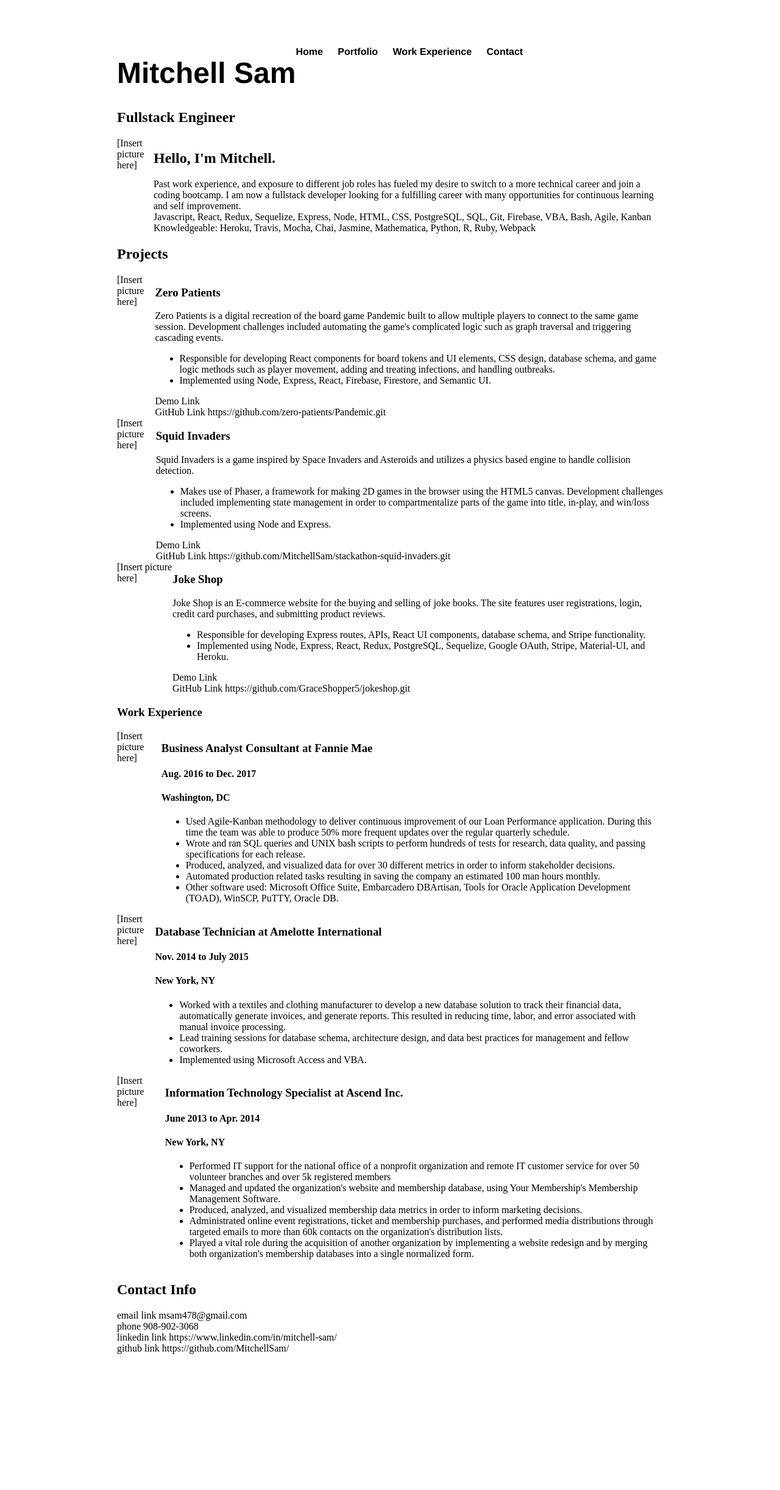
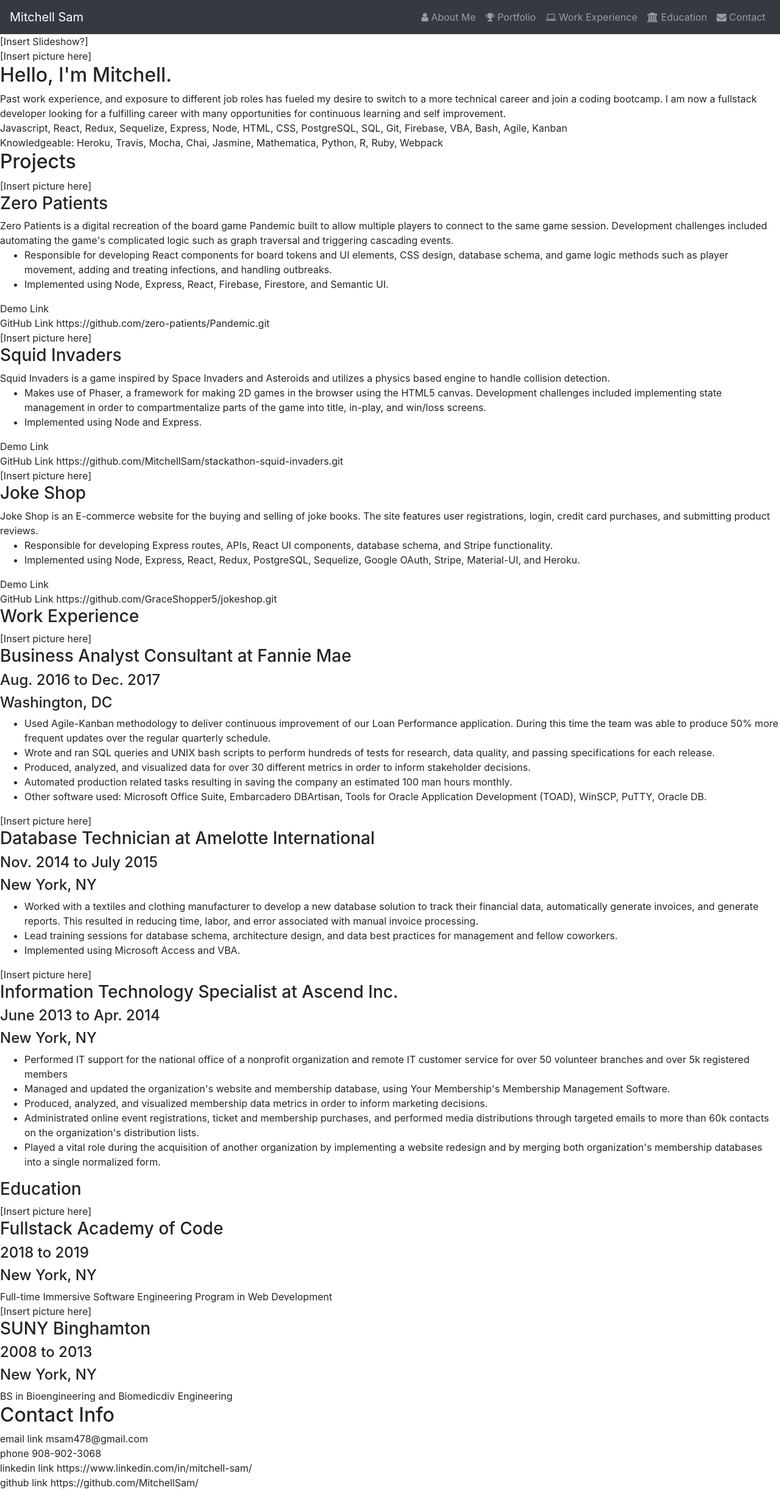
Before and after one commit to MitchellSam/MitchellSam.github.io, a plain HTML site: page index.html in a window 1280 px wide. Shown: the whole page at 61% size. Before the commit the page ends 2280 px from the top, so only its background shows below. Drawn offline with nearby package versions, Linux system fonts and the light colour scheme.

Commit message:
redo CSS with bootstrap, navbar done

```diff
--- a/index.html
+++ b/index.html
@@ -1,35 +1,60 @@
-<!DOCTYPE html>
-<html>
+<!doctype html>
+<html lang="en">
   <head>
-    <meta charset='utf-8'>
-    <meta name='viewport' content='width=device-width initial-scale=1.0'>
+    <meta charset="utf-8">
+    <meta name="viewport" content="width=device-width, initial-scale=1, shrink-to-fit=no">
+
+    <!-- Bootstrap CSS -->
+    <link rel="stylesheet" href="https://stackpath.bootstrapcdn.com/bootstrap/4.3.1/css/bootstrap.min.css" integrity="sha384-ggOyR0iXCbMQv3Xipma34MD+dH/1fQ784/j6cY/iJTQUOhcWr7x9JvoRxT2MZw1T" crossorigin="anonymous">
+
+    <!-- Font Awesome Icons -->
+    <link rel="stylesheet" href="https://cdnjs.cloudflare.com/ajax/libs/font-awesome/4.7.0/css/font-awesome.min.css">
+
+    <!-- Custom CSS -->
+    <link rel="stylesheet" type="text/css" href="/style.css">
+
     <title>Mitchell Sam</title>
-    <link rel="stylesheet" href="/style.css" />
-    <!-- <script defer src="/bundle.js"></script> -->
   </head>
   <body>
-    <!-- <div id="app"></div> -->
-    <a name="home"></a>
-
     <div id="app">
 
-      <div id="header">
-        <div>
-          <h1>Mitchell Sam</h1>
-          <h2>Fullstack Engineer</h2>
+      <!-- Navbar -->
+      <nav class="navbar navbar-expand-md navbar-dark bg-dark sticky-top">
+        <a class="navbar-brand" href="#">Mitchell Sam</a>
+        <button class="navbar-toggler" type="button" data-toggle="collapse" data-target="#navbarNav" aria-controls="navbarNav" aria-expanded="false" aria-label="Toggle navigation">
+          <span class="navbar-toggler-icon"></span>
+        </button>
+        <div class="collapse navbar-collapse justify-content-end" id="navbarNav">
+          <ul class="navbar-nav">
+            <li class="nav-item">
+              <a class="nav-link" href="#about" class="button"><i class="fa fa-user"></i> About Me</a>
+            </li>
+            <li class="nav-item">
+              <a class="nav-link" href="#portfolio" class="button"><i class="fa fa-trophy"></i> Portfolio</a>
+            </li>
+            <li class="nav-item">
+              <a class="nav-link" href="#work-exp" class="button"><i class="fa fa-laptop"></i> Work Experience</a>
+            </li>
+            <li class="nav-item">
+              <a class="nav-link" href="#education" class="button"><i class="fa fa-university"></i> Education</a>
+            </li>
+            <li class="nav-item">
+              <a class="nav-link" href="#contact" class="button"><i class="fa fa-envelope"></i> Contact</a>
+            </li>
+          </ul>
         </div>
-        <nav>
-          <ul>
-            <li><a href="#home">Home</a></li>
-            <li><a href="#portfolio">Portfolio</a></li>
-            <li><a href="#work-exp">Work Experience</a></li>
-            <li><a href="#contact">Contact</a></li>
-          </ul>
       </nav>
-      </div>
 
-      <div id="intro">
-        <div class="intro">
+      <!-- Content -->
+      <div class="main">
+
+        <!-- Home -->
+        <a class="anchor" name="home"></a>
+        <div>[Insert Slideshow?]</div>
+
+        <!-- About -->
+        <div class="about-container">
+          <a class="anchor" name="about"></a>
           <div id="portrait">[Insert picture here]</div>
           <div id="bio">
             <h2>Hello, I'm Mitchell.</h2>
@@ -38,13 +63,13 @@
             <div>Knowledgeable: Heroku, Travis, Mocha, Chai, Jasmine, Mathematica, Python, R, Ruby, Webpack</div>
           </div>
         </div>
-      </div>
 
-      <div id="portfolio">
-        <a name="portfolio"></a>
-        <h2 id="portfolio-header">Projects</h2>
+        <!-- Portfolio -->
+        <div class="portfolio-container">
+          <a class="anchor" name="portfolio"></a>
+          <h2>Projects</h2>
 
-        <div class="portfolio" id="portfolio-1">
+          <div class="portfolio-item" id="portfolio-1">
             <div class="Portfolio-picture">[Insert picture here]</div>
             <div class="portfolio-content">
               <h3>Zero Patients</h3>
@@ -58,7 +83,7 @@
             </div>
           </div>
 
-        <div class="portfolio" id="portfolio-2">
+          <div class="portfolio-item" id="portfolio-2">
             <div class="Portfolio-picture">[Insert picture here]</div>
             <div class="portfolio-content">
               <h3>Squid Invaders</h3>
@@ -72,7 +97,7 @@
             </div>
           </div>
 
-        <div class="portfolio" id="portfolio-3">
+          <div class="portfolio-item" id="portfolio-3">
             <div class="Portfolio-picture">[Insert picture here]</div>
             <div class="portfolio-content">
               <h3>Joke Shop</h3>
@@ -88,10 +113,12 @@
 
         </div>
 
-      <div id="work-exp">
-        <a name="work-exp"></a>
-        <h3 id="work-exp-header">Work Experience</h3>
-        <div class="work-exp" id="work-exp-1">
+        <!-- Work Exp -->
+        <div class="work-exp-container">
+          <a class="anchor" name="work-exp"></a>
+          <h3>Work Experience</h3>
+
+          <div class="work-exp-item" id="work-exp-1">
             <div class="work-exp-picture">[Insert picture here]</div>
             <div class="work-exp-content">
               <h3>Business Analyst Consultant at Fannie Mae</h3>
@@ -107,7 +134,7 @@
             </div>
           </div>
 
-        <div class="work-exp" id="work-exp-2">
+          <div class="work-exp-item" id="work-exp-2">
             <div class="work-exp-picture">[Insert picture here]</div>
             <div class="work-exp-content">
               <h3>Database Technician at Amelotte International</h3>
@@ -121,7 +148,7 @@
             </div>
           </div>
 
-        <div class="work-exp" id="work-exp-3">
+          <div class="work-exp-item" id="work-exp-3">
             <div class="work-exp-picture">[Insert picture here]</div>
             <div class="work-exp-content">
               <h3>Information Technology Specialist at Ascend Inc.</h3>
@@ -135,11 +162,42 @@
                 <li>Played a vital role during the acquisition of another organization by implementing a website redesign and by merging both organization's membership databases into a single normalized form.</li>
               </ul>
             </div>
+
           </div>
         </div>
 
-      <div id="contact">
-        <a name="contact"></a>
+        <!-- Education -->
+        <div class="edu-container">
+          <a class="anchor" name="education"></a>
+          <h3>Education</h3>
+
+          <div class="education-item" id="education-1">
+            <div class="education-picture">[Insert picture here]</div>
+            <div class="education-content">
+              <h3>Fullstack Academy of Code</h3>
+              <h4>2018 to 2019</h4>
+              <h4>New York, NY</h4>
+              <div>Full-time Immersive Software Engineering Program in Web Development</div>
+            </div>
+          </div>
+
+          <div class="education-item" id="education-1">
+            <div class="education-picture">[Insert picture here]</div>
+            <div class="education-content">
+              <h3>SUNY Binghamton</h3>
+              <h4>2008 to 2013</h4>
+              <h4>New York, NY</h4>
+              <div>BS in Bioengineering and Biomedicdiv Engineering</div>
+            </div>
+          </div>
+        </div>
+
+      </div> <!-- /main -->
+
+      <!-- Footer -->
+      <!-- Contact -->
+      <div class="footer">
+        <a class="anchor" name="contact"></a>
         <h2 id="contact-header">Contact Info</h2>
         <div id="email">email link msam478@gmail.com</div>
         <div id="phone">phone 908-902-3068</div>
@@ -147,7 +205,12 @@
         <div id="github">github link https://github.com/MitchellSam/</div>
       </div>
 
-    </div>
+    </div> <!-- /app -->
 
+    <!-- Optional JavaScript -->
+    <!-- jQuery first, then Popper.js, then Bootstrap JS -->
+    <script src="https://code.jquery.com/jquery-3.3.1.slim.min.js" integrity="sha384-q8i/X+965DzO0rT7abK41JStQIAqVgRVzpbzo5smXKp4YfRvH+8abtTE1Pi6jizo" crossorigin="anonymous"></script>
+    <script src="https://cdnjs.cloudflare.com/ajax/libs/popper.js/1.14.7/umd/popper.min.js" integrity="sha384-UO2eT0CpHqdSJQ6hJty5KVphtPhzWj9WO1clHTMGa3JDZwrnQq4sF86dIHNDz0W1" crossorigin="anonymous"></script>
+    <script src="https://stackpath.bootstrapcdn.com/bootstrap/4.3.1/js/bootstrap.min.js" integrity="sha384-JjSmVgyd0p3pXB1rRibZUAYoIIy6OrQ6VrjIEaFf/nJGzIxFDsf4x0xIM+B07jRM" crossorigin="anonymous"></script>
   </body>
 </html>
--- a/style.css
+++ b/style.css
@@ -1,67 +1,6 @@
-body {
-    margin: 60px auto;
-    width: 70%;
+a.anchor {
+    display: block;
+    position: relative;
+    top: -55px;
+    visibility: hidden;
 }
-
-nav ul, footer ul {
-    font-family:'Helvetica', 'Arial', 'Sans-Serif';
-    padding: 0px;
-    list-style: none;
-    font-weight: bold;
-}
-
-nav ul li, footer ul li {
-    display: inline;
-    margin-right: 20px;
-}
-
-a {
-    text-decoration: none;
-    color: black
-}
-
-a:hover {
-    text-decoration: underline;
-}
-
-h1 {
-    font-size: 3em;
-    font-family:'Helvetica', 'Arial', 'Sans-Serif';
-}
-
-p {
-    font-size: 1.5em;
-    line-height: 1.4em;
-    color: #333;
-}
-footer {
-    border-top: 1px solid #d5d5d5;
-    font-size: .8em;
-}
-
-ul.posts {
-    margin: 20px auto 40px;
-    font-size: 1.5em;
-}
-
-ul.posts li {
-    list-style: none;
-}
-
-/*  */
-
-/* div {
-    outline: 1px solid red;
-} */
-
-#header {
-    position: -webkit-sticky;
-    position: sticky;
-    display: flex;
-    flex-direction: row
-}
-
-.intro, .portfolio, .work-exp {
-    display: flex;
-    flex-direction: row
-}
```
Lines whose indentation alone changed are shown as unchanged.
